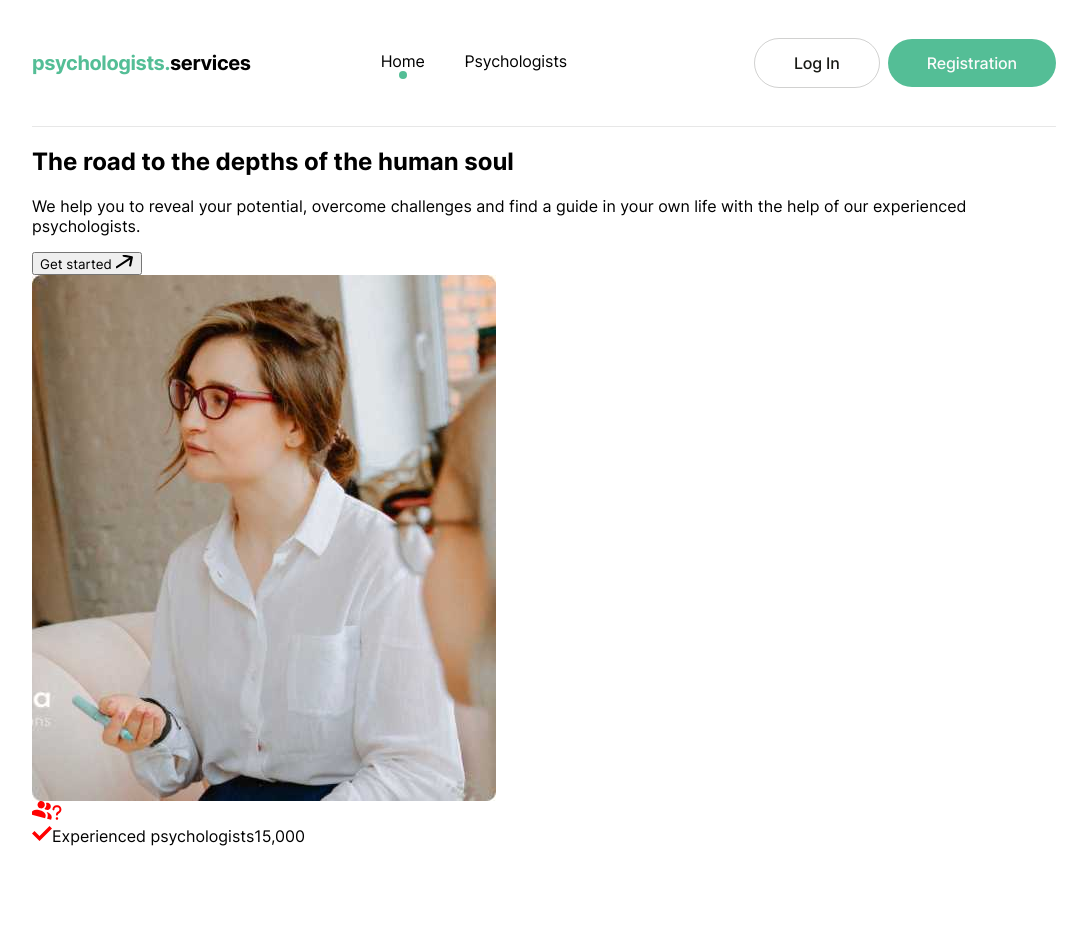
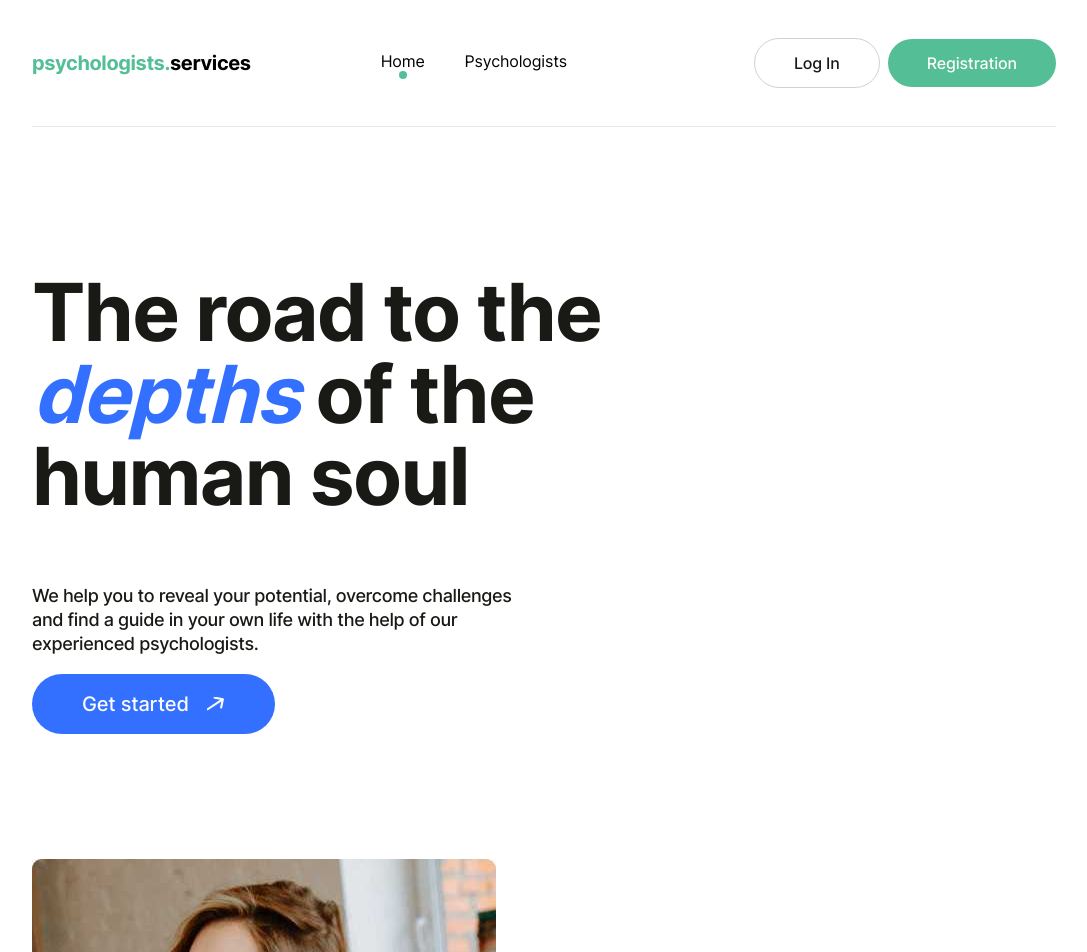
Before and after one commit to Fa11enSky/psychology, a React (Create React App) app: page / in a window 1280 px wide. Shown: the top 952 px of the page, without its empty margins (96-1183 px from the left). Before the commit the page ends 846 px from the top, so only its background shows below. Built offline with nearby package versions, Linux system fonts and the light colour scheme.

Commit message:
hero section styles

```diff
--- a/src/components/Hero/Hero.jsx
+++ b/src/components/Hero/Hero.jsx
@@ -1,25 +1,27 @@
 import React from "react";
-import css from './styles.module.css'
-import svg from '../../assets/sprite/sprite.svg'
+import css from "./styles.module.css";
+import svg from "../../assets/sprite/sprite.svg";
 const Hero = () => {
   return (
-    <section>
-      <h1>
+    <section className={css.hero}>
+      <div className={css.heroWrapper}>
+        <h1 className={css.heroTitle}>
           The road to the <span>depths</span> of the human soul
         </h1>
-      <p>
+        <p className={css.heroDescription}>
           We help you to reveal your potential, overcome challenges and find a
           guide in your own life with the help of our experienced psychologists.
         </p>
         {/* <img srcSet={require("../../assets/hero-girl@1x.jpeg")} alt="girl" width={464} height={526} /> */}
-            <button>
+        <button className={css.heroBtn}>
           Get started{" "}
           <svg width={18} height={14}>
             <use href={`${svg}#icon-arrow`} />
           </svg>
         </button>
+      </div>
       <div className={css.imageWrapper}>
-        <picture>
+        <picture className={css.heroImg}>
           <source
             srcSet={require("../../assets/hero-girl@1x.jpeg")}
             media={"(max-resolution: 191dpi)"}
@@ -45,12 +47,16 @@ const Hero = () => {
             <use href={`${svg}#icon-question`} />
           </svg>
         </span>
-        <div className={css.checkIconBox}>
-          <svg style={{ fill: "red" }} width={20} height={17}>
+        <div  className={css.checkIconBox}>
+         <span className={css.checkSvg}>
+            <svg style={css.checkIconBoxSvg} width={20} height={20}>
               <use href={`${svg}#icon-check`} />
             </svg>
+         </span>
+         <div className={css.checkIconBoxText}>
             <span>Experienced psychologists</span>
-          <span>15,000</span>
+            <span className={css.quantity}>15,000</span>
+         </div>
         </div>
       </div>
     </section>
--- a/src/components/Hero/styles.module.css
+++ b/src/components/Hero/styles.module.css
@@ -0,0 +1,85 @@
+.hero {
+  padding-top: 78px;
+  display: flex;
+  gap: 125px;
+  flex-wrap: wrap;
+}
+.heroWrapper {
+  max-width: 595px;
+}
+.heroTitle {
+  font-weight: 600;
+  font-size: 80px;
+  line-height: 1.025;
+  letter-spacing: -0.02em;
+  color: #191a15;
+}
+.heroTitle > span {
+  font-style: italic;
+  color: #3470ff;
+}
+.heroDescription {
+  max-width: 510px;
+  font-weight: 500;
+  font-size: 18px;
+  line-height: 1.33333;
+  letter-spacing: -0.02em;
+  color: #191a15;
+}
+.heroBtn {
+  display: flex;
+  align-items: center;
+  gap: 18px;
+  border: none;
+  outline: none;
+  background-color: #3470ff;
+  border-radius: 30px;
+  padding: 18px 50px;
+  font-weight: 500;
+  font-size: 20px;
+  line-height: 1.2;
+  letter-spacing: -0.01em;
+  color: #fbfbfb;
+  transition: background-color 250ms linear;
+}
+.heroBtn > svg {
+  fill: #fbfbfb;
+}
+.heroBtn:hover {
+  background-color: #255ee8;
+}
+.imageWrapper {
+  max-width: 464px;
+  border-radius: 10px;
+  position: relative;
+}
+.checkIconBox {
+  position: absolute;
+  bottom: 75px;
+  left: -101px;
+  border-radius: 20px;
+  background-color: #3470ff;
+  max-width: 311px;
+  padding: 32px;
+  display: flex;
+  gap: 16px;
+  align-items: center;
+}
+.checkIconBox span {
+  font-size: 14px;
+  color: rgba(251, 251, 251, 0.5);
+}
+.checkIconBoxText .quantity {
+  display: block;
+  font-weight: 700;
+  font-size: 24px;
+  color: #fbfbfb;
+}
+.checkSvg {
+  display: flex;
+  align-items: center;
+  justify-content: center;
+  border-radius: 13px;
+  padding: 12px;
+  background-color: #fbfbfb;
+}
```
Lines whose indentation alone changed are shown as unchanged.
